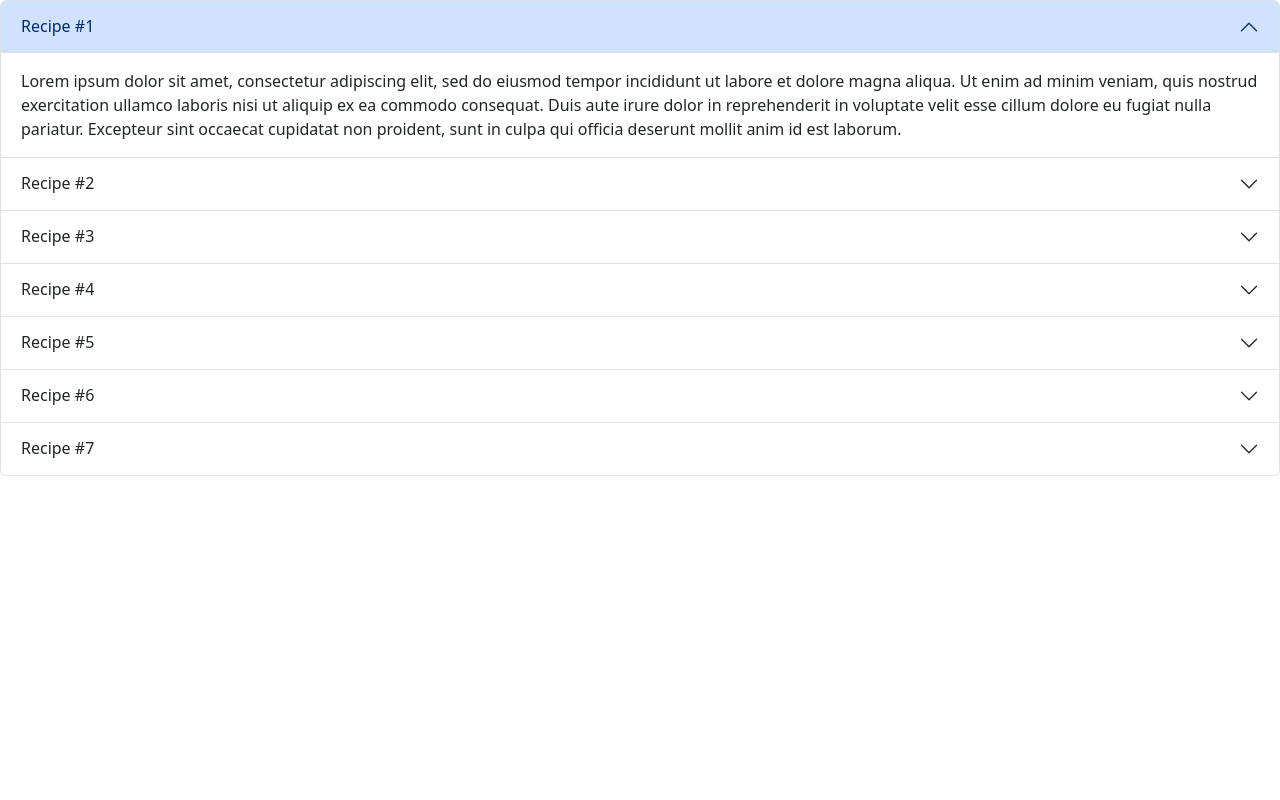
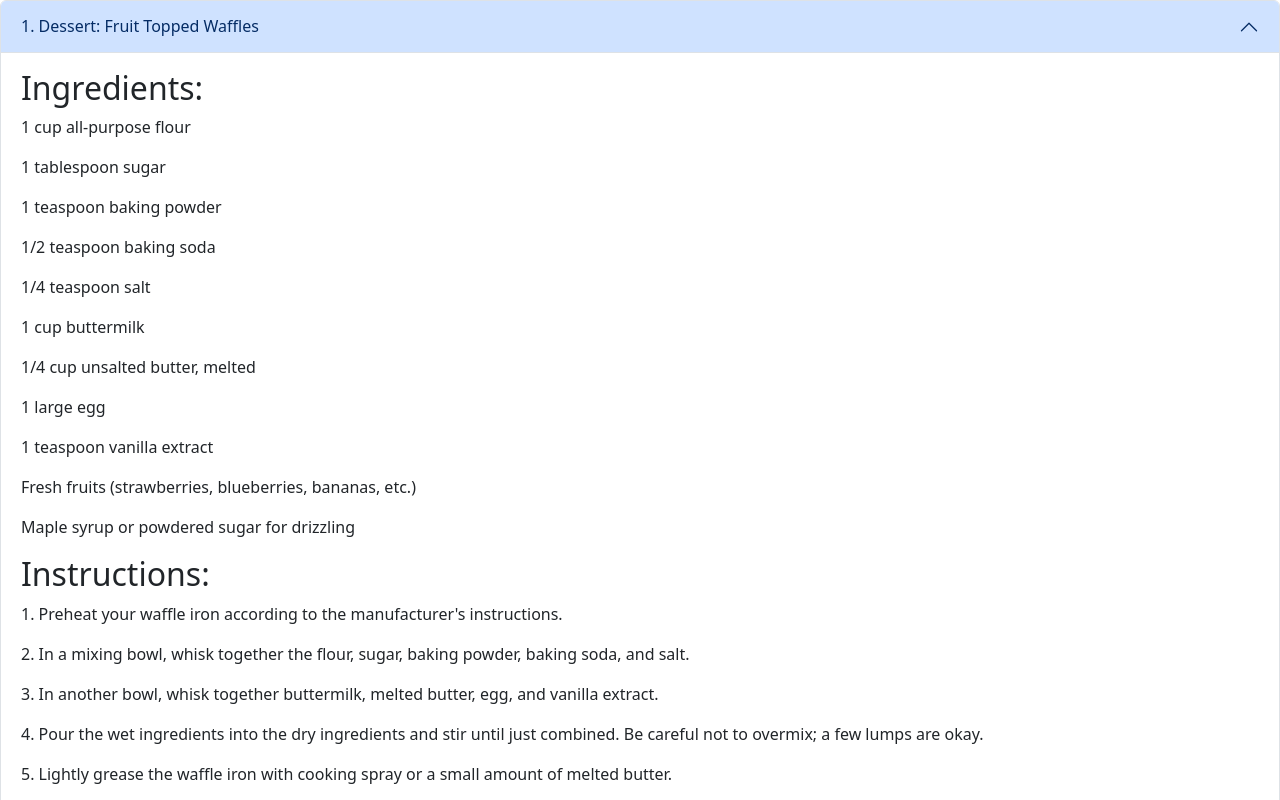
Before and after one commit to yuh2k/cosi-103a-ta, a React (Create React App) app in the folder recipes/: page / in a window 1280 px wide. Shown: the top 800 px of the page. Built offline with nearby package versions, Linux system fonts and the light colour scheme.

Commit message:
Added 4 recipes

```diff
--- a/recipes/src/App.js
+++ b/recipes/src/App.js
@@ -9,51 +9,101 @@ function App() {
   return (
       <Accordion defaultActiveKey="0">
       <Accordion.Item eventKey="0">
-        <Accordion.Header>Recipe #1</Accordion.Header>
+        <Accordion.Header>1. Dessert: Fruit Topped Waffles </Accordion.Header>
         <Accordion.Body>
-          Lorem ipsum dolor sit amet, consectetur adipiscing elit, sed do
-          eiusmod tempor incididunt ut labore et dolore magna aliqua. Ut enim ad
-          minim veniam, quis nostrud exercitation ullamco laboris nisi ut
-          aliquip ex ea commodo consequat. Duis aute irure dolor in
-          reprehenderit in voluptate velit esse cillum dolore eu fugiat nulla
-          pariatur. Excepteur sint occaecat cupidatat non proident, sunt in
-          culpa qui officia deserunt mollit anim id est laborum.
+       <h2> Ingredients:</h2>
+       <p>1 cup all-purpose flour </p>
+       <p>1 tablespoon sugar </p>
+       <p>1 teaspoon baking powder </p>
+       <p>1/2 teaspoon baking soda</p>
+       <p>1/4 teaspoon salt</p>
+       <p>1 cup buttermilk</p>
+       <p>1/4 cup unsalted butter, melted</p>
+       <p>1 large egg</p>
+       <p>1 teaspoon vanilla extract</p>
+       <p>Fresh fruits (strawberries, blueberries, bananas, etc.)</p>
+       <p>Maple syrup or powdered sugar for drizzling</p>
+       <h2>Instructions:</h2>
+       <p>1. Preheat your waffle iron according to the manufacturer's instructions.</p>
+       <p>2. In a mixing bowl, whisk together the flour, sugar, baking powder, baking soda, and salt.</p>
+       <p>3. In another bowl, whisk together buttermilk, melted butter, egg, and vanilla extract.</p>
+       <p>4. Pour the wet ingredients into the dry ingredients and stir until just combined. Be careful not to overmix; a few lumps are okay.</p>
+       <p>5. Lightly grease the waffle iron with cooking spray or a small amount of melted butter.</p>
+       <p>6. Pour the batter onto the preheated waffle iron and cook according to the manufacturer's instructions until the waffles are golden brown and crisp.</p>
+       <p>7. Once the waffles are ready, transfer them to a plate and top with your favorite fresh fruits.</p>
+       <p>8. Drizzle with maple syrup and enjoy your delicious waffle!</p>
+
+
         </Accordion.Body>
       </Accordion.Item>
       <Accordion.Item eventKey="1">
-        <Accordion.Header>Recipe #2</Accordion.Header>
+        <Accordion.Header>2. Dessert : Cinnamon Rolls</Accordion.Header>
         <Accordion.Body>
-          Lorem ipsum dolor sit amet, consectetur adipiscing elit, sed do
-          eiusmod tempor incididunt ut labore et dolore magna aliqua. Ut enim ad
-          minim veniam, quis nostrud exercitation ullamco laboris nisi ut
-          aliquip ex ea commodo consequat. Duis aute irure dolor in
-          reprehenderit in voluptate velit esse cillum dolore eu fugiat nulla
-          pariatur. Excepteur sint occaecat cupidatat non proident, sunt in
-          culpa qui officia deserunt mollit anim id est laborum.
+          <h2>Ingredients:</h2>
+          <p>1 sheet of store-bought puff pastry</p>
+          <p>2 tablespoons melted butter</p>
+          <p>1/4 cup brown sugar</p>
+          <p>1 teaspoon ground cinnamon</p>
+          <p>Icing (optional): Powdered sugar and a little milk</p>
+          <h2>Instructions:</h2>
+          <p>1. Preheat your oven according to the puff pastry package instructions.</p>
+          <p>2. Roll out the puff pastry sheet on a lightly floured surface</p>
+          <p>3. Brush the melted butter over the entire surface of the pastry.</p>
+          <p>4. Sprinkle brown sugar evenly over the buttered pastry.</p>
+          <p>5. Dust the cinnamon over the sugar layer.</p>
+          <p>6. Roll the pastry sheet tightly into a log.</p>
+          <p>7. Cut the log into 1-inch slices and place them on a baking sheet lined with parchment paper.</p>
+          <p>8. Bake in the preheated oven for the time specified on the puff pastry package or until the rolls are golden brown.</p>
+          <p>9. Optional: Mix powdered sugar with a small amount of milk to create a simple icing. Drizzle over the warm cinnamon rolls.</p>
+          <p>10. Dig into your warm cinnamon rolls!</p>
         </Accordion.Body>
       </Accordion.Item>
       <Accordion.Item eventKey="2">
-        <Accordion.Header>Recipe #3</Accordion.Header>
+        <Accordion.Header>3. Dessert: Cheesecake</Accordion.Header>
         <Accordion.Body>
-          Lorem ipsum dolor sit amet, consectetur adipiscing elit, sed do
-          eiusmod tempor incididunt ut labore et dolore magna aliqua. Ut enim ad
-          minim veniam, quis nostrud exercitation ullamco laboris nisi ut
-          aliquip ex ea commodo consequat. Duis aute irure dolor in
-          reprehenderit in voluptate velit esse cillum dolore eu fugiat nulla
-          pariatur. Excepteur sint occaecat cupidatat non proident, sunt in
-          culpa qui officia deserunt mollit anim id est laborum.
+         <h2>Ingredients:</h2>
+         <p>2 cups graham cracker crumbs</p>
+         <p>1/2 cup unsalted butter, melted</p>
+         <p>4 packages (8 oz each) cream cheese, softened</p>
+         <p>1 cup granulated sugar</p>
+         <p>1 teaspoon vanilla extract</p>
+         <p>4 large eggs</p>
+         <p>1 cup sour cream</p>
+         <h3>Instructions:</h3>
+         <p>1. Preheat your oven to 325°F (163°C).</p>
+         <p>2. Mix graham cracker crumbs and melted butter. Press the mixture into the bottom of a 9-inch springform pan to create the crust.</p>
+         <p>3. Bake the crust in the preheated oven for 10 minutes. Remove and let it cool.</p>
+         <p>4. In a large mixing bowl, beat the softened cream cheese until smooth. Add sugar and vanilla extract, continue beating until well combined.</p>
+         <p>5. Add eggs one at a time, beating well after each addition. Mix in the sour cream until the batter is smooth.</p>
+         <p>6. Pour the cream cheese mixture over the cooled crust in the springform pan.</p>
+         <p>7. Bake in the preheated oven for 50-60 minutes or until the center is set. The edges should be slightly golden, and the center should have a slight jiggle.</p>
+         <p>8. Allow the cheesecake to cool in the oven with the door ajar for about an hour. Refrigerate for at least 4 hours or overnight before serving.</p>
+         <p>9. Once chilled, run a knife around the edge of the pan before releasing the springform sides.</p>
+         <p>10. Slice and serve your delicious homemade cheesecake!</p>
         </Accordion.Body>
       </Accordion.Item>
       <Accordion.Item eventKey="3">
-        <Accordion.Header>Recipe #4</Accordion.Header>
+        <Accordion.Header>4. Dinner: Grilled Chicken and Salad:</Accordion.Header>
         <Accordion.Body>
-          Lorem ipsum dolor sit amet, consectetur adipiscing elit, sed do
-          eiusmod tempor incididunt ut labore et dolore magna aliqua. Ut enim ad
-          minim veniam, quis nostrud exercitation ullamco laboris nisi ut
-          aliquip ex ea commodo consequat. Duis aute irure dolor in
-          reprehenderit in voluptate velit esse cillum dolore eu fugiat nulla
-          pariatur. Excepteur sint occaecat cupidatat non proident, sunt in
-          culpa qui officia deserunt mollit anim id est laborum.
+          <h2>Ingredients:</h2>
+          <p>2 boneless, skinless chicken breasts</p>
+          <p>Salt and pepper to taste</p>
+          <p>Olive oil</p>
+          <p>Mixed salad greens (lettuce, spinach, arugula, etc.)</p>
+          <p>Cherry tomatoes, halved</p>
+          <p>Cucumber, sliced</p>
+          <p>Red onion, thinly sliced</p>
+          <p>Balsamic vinaigrette dressing</p>
+          <h2>Instructions:</h2>
+          <p>1. Preheat the grill or grill pan over medium-high heat.</p>
+          <p>2. Season the chicken breasts with salt and pepper, and brush them lightly with olive oil.</p>
+          <p>3. Grill the chicken for about 6-8 minutes per side or until fully cooked (internal temperature reaches 165°F or 74°C).</p>
+          <p>4. While the chicken is grilling, prepare the salad by combining the mixed greens, cherry tomatoes, cucumber, and red onion in a large bowl.</p>
+          <p>5. Once the chicken is cooked, let it rest for a couple of minutes before slicing it into thin strips.</p>
+          <p>6. Arrange the sliced grilled chicken on top of the salad.</p>
+          <p>7. Drizzle balsamic vinaigrette dressing over the salad and chicken.</p>
+          <p>8. Toss everything together gently to combine.</p>
+
         </Accordion.Body>
       </Accordion.Item>
       <Accordion.Item eventKey="4">
```
